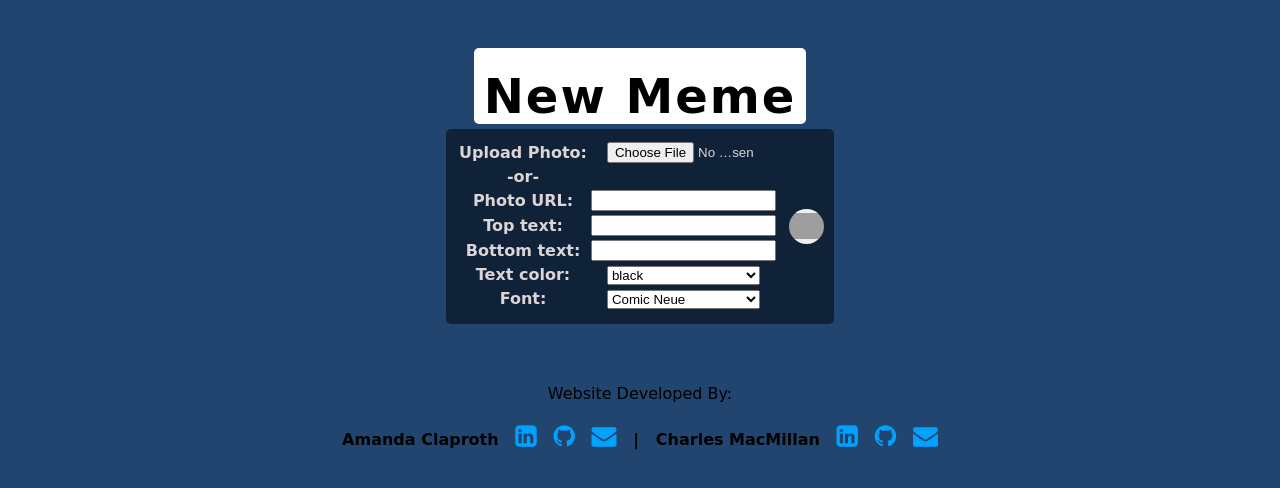
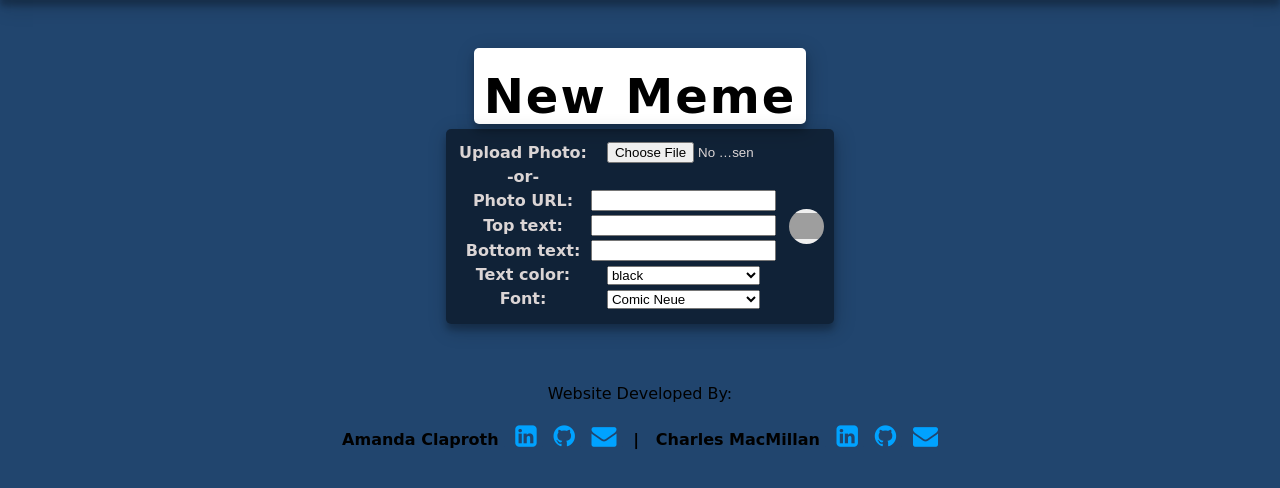
Before and after one commit to Aclap427/Meme_World, a Django app: page /memes/create/ in a window 1280 px wide. Shown: the part 100-588 px from the top of the page. Run offline with Django 3.2, Linux system fonts and the light colour scheme; some web fonts are replaced; grey boxes are pictures that could not be loaded.

Commit message:
box shadows

```diff
--- a/main_app/static/css/style.css
+++ b/main_app/static/css/style.css
@@ -16,6 +16,7 @@ header {
   height: 100px;
   background-color: black;
   justify-content: center;
+  Box-shadow:2px 5px 20px 1px rgba(0,0,0,0.19), 0 6px 6px rgba(0,0,0,0.23);
 }
 
 main {
@@ -38,7 +39,7 @@ a {
 }
 
 p {
-    margin: 0 auto;
+  margin: 0 auto;
 }
 
 a:hover {
@@ -64,6 +65,7 @@ a:hover {
   font-size: 24px;
   font-weight: 700;
   letter-spacing: 2px;
+  Box-shadow:2px 5px 20px 1px rgba(0,0,0,0.19), 0 6px 6px rgba(0,0,0,0.23);
 }
 
 .meme {
@@ -109,6 +111,7 @@ a:hover {
   z-index: 1;
   width: 100%;
   height: 100%;
+  Box-shadow:2px 5px 20px 1px rgba(0,0,0,0.19), 0 6px 6px rgba(0,0,0,0.23);
 }
 
 .bottom {
@@ -122,6 +125,7 @@ a:hover {
   background-color: rgba(0, 0, 0, 0.5);
   border-radius: 5px;
   color: rgb(219, 213, 213);
+  Box-shadow:2px 5px 20px 1px rgba(0,0,0,0.19), 0 6px 6px rgba(0,0,0,0.23);
 }
 
 .submit-btn,
@@ -184,6 +188,7 @@ footer {
   margin-top: 60px;
   flex-shrink: 0;
   text-align: center;
+  background: linear-gradient()
 }
 
 @media only screen and (max-width: 1095px) {
```
